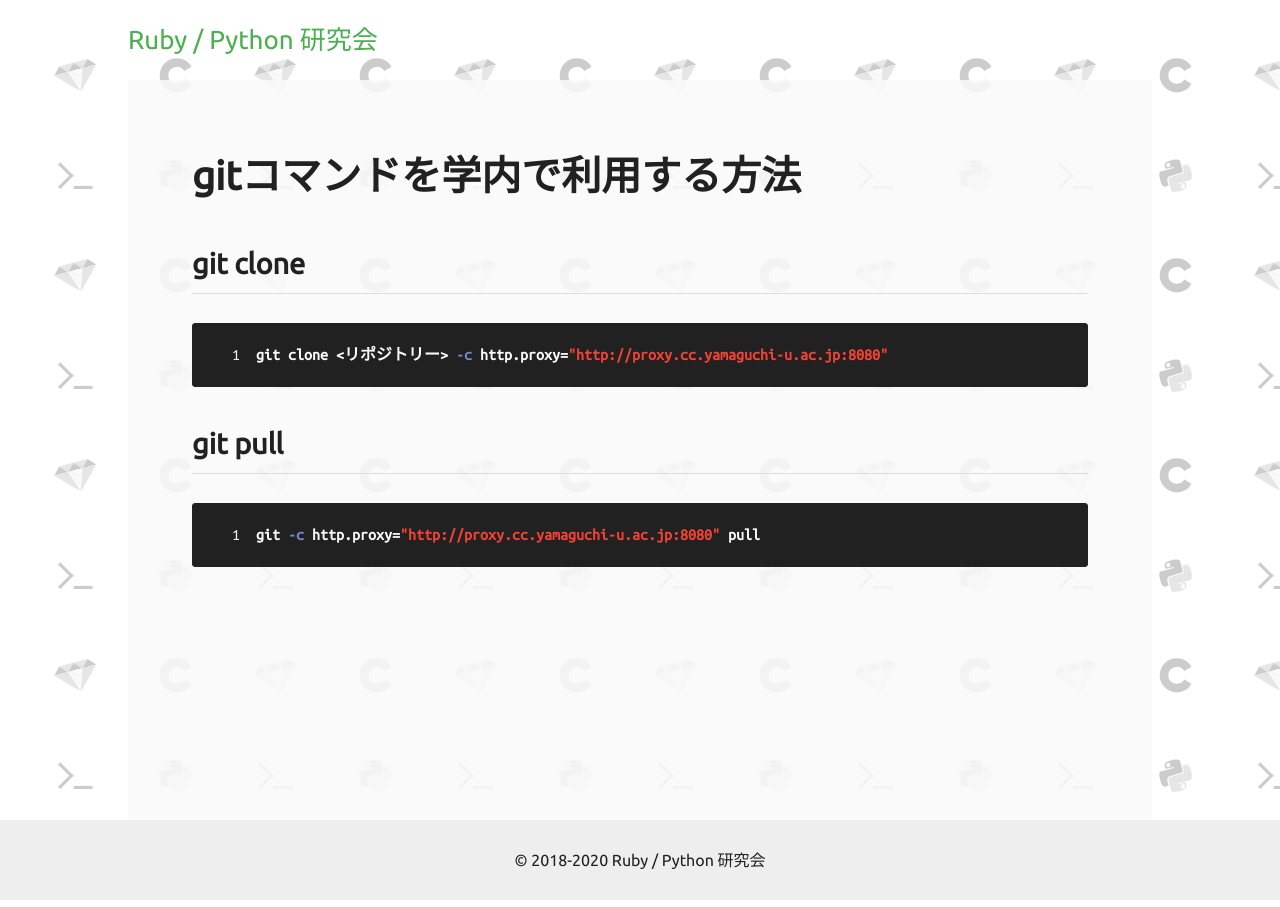
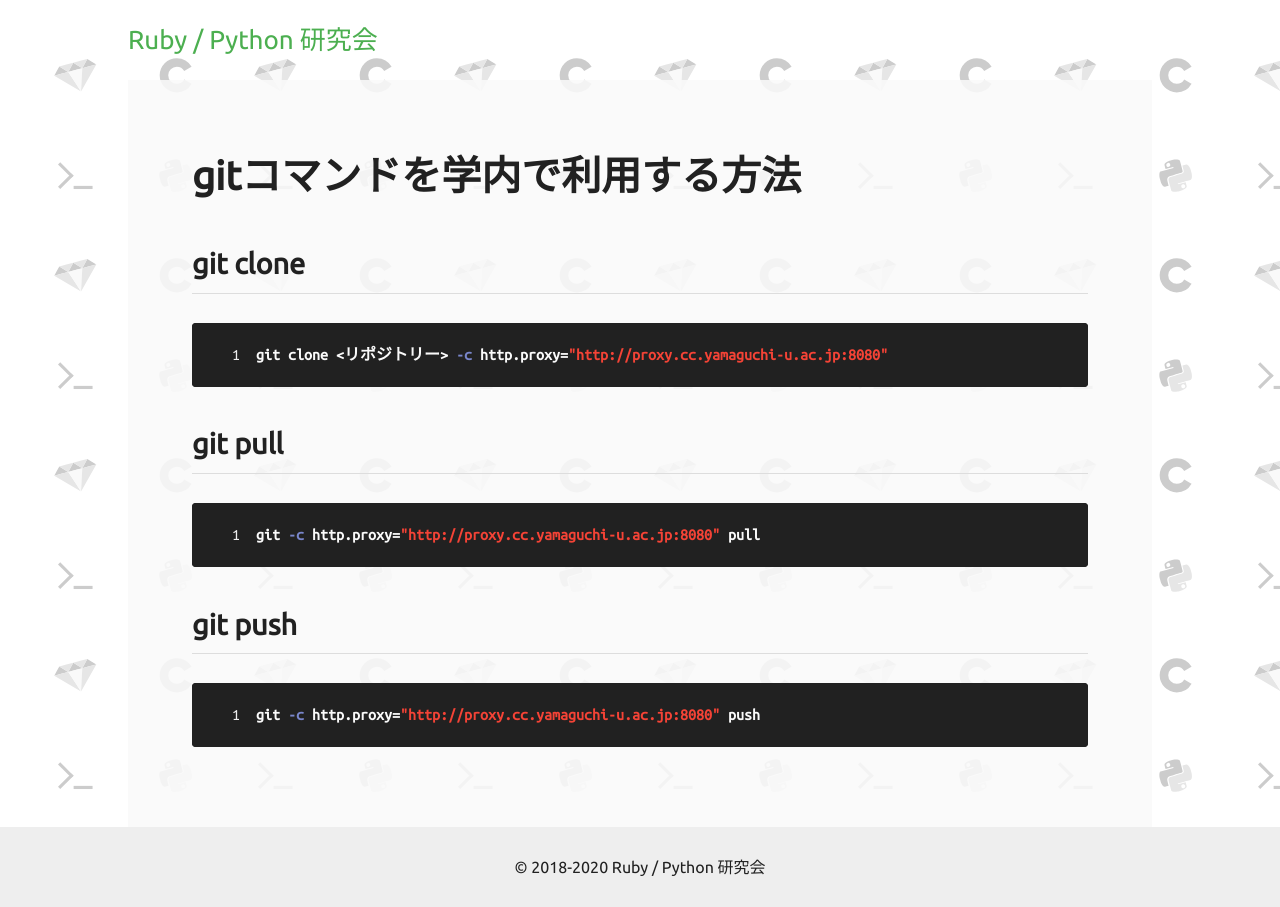
Before and after one commit to yamaguchi-ruby/yamaguchi-ruby.github.io, a Jekyll site: the page built from github_gakunai.md, in a window 1280 px wide. Built offline with Jekyll 4.4.1, drawn with Linux system fonts in a browser that asks for light colours.

Commit message:
git push

````diff
--- a/github_gakunai.md
+++ b/github_gakunai.md
@@ -12,3 +12,8 @@ git clone <リポジトリー> -c http.proxy="http://proxy.cc.yamaguchi-u.ac.jp:
 ```sh
 git -c http.proxy="http://proxy.cc.yamaguchi-u.ac.jp:8080" pull
 ```
+
+# git push
+```sh
+git -c http.proxy="http://proxy.cc.yamaguchi-u.ac.jp:8080" push
+```
````
